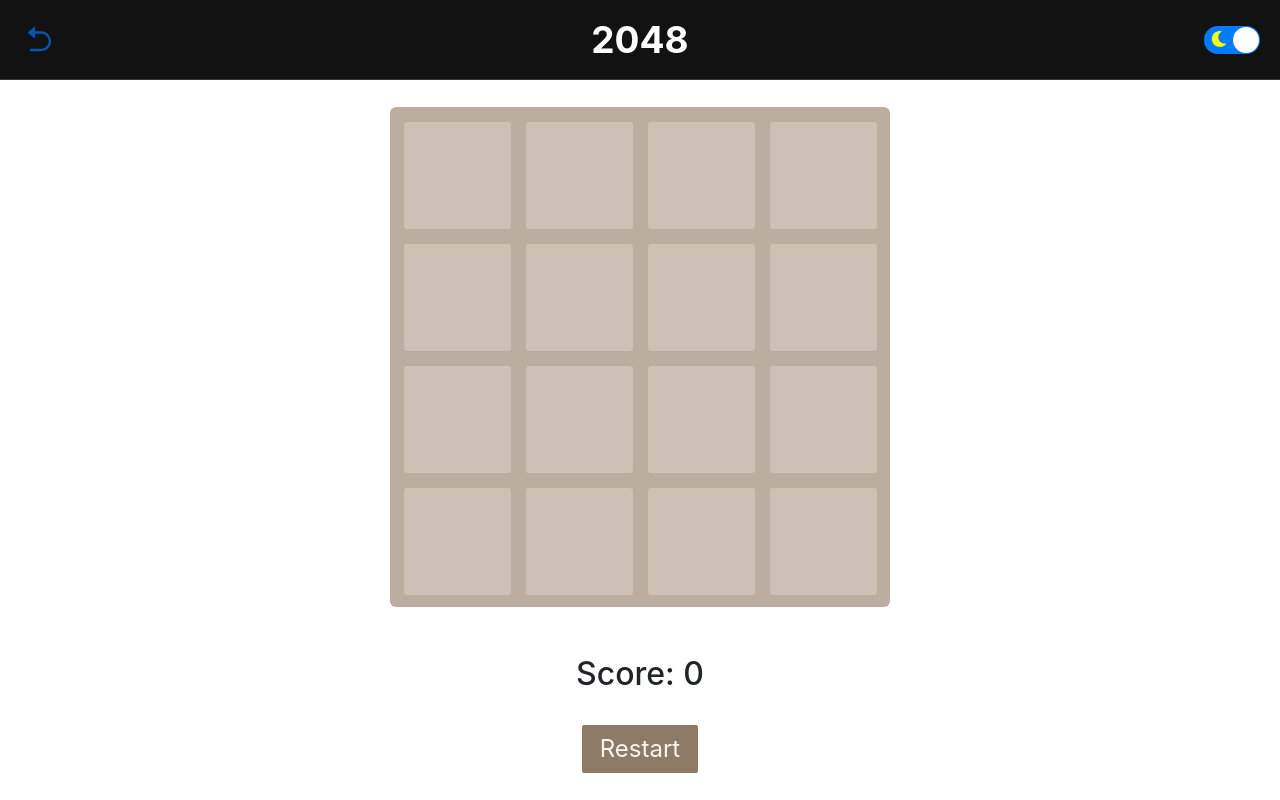
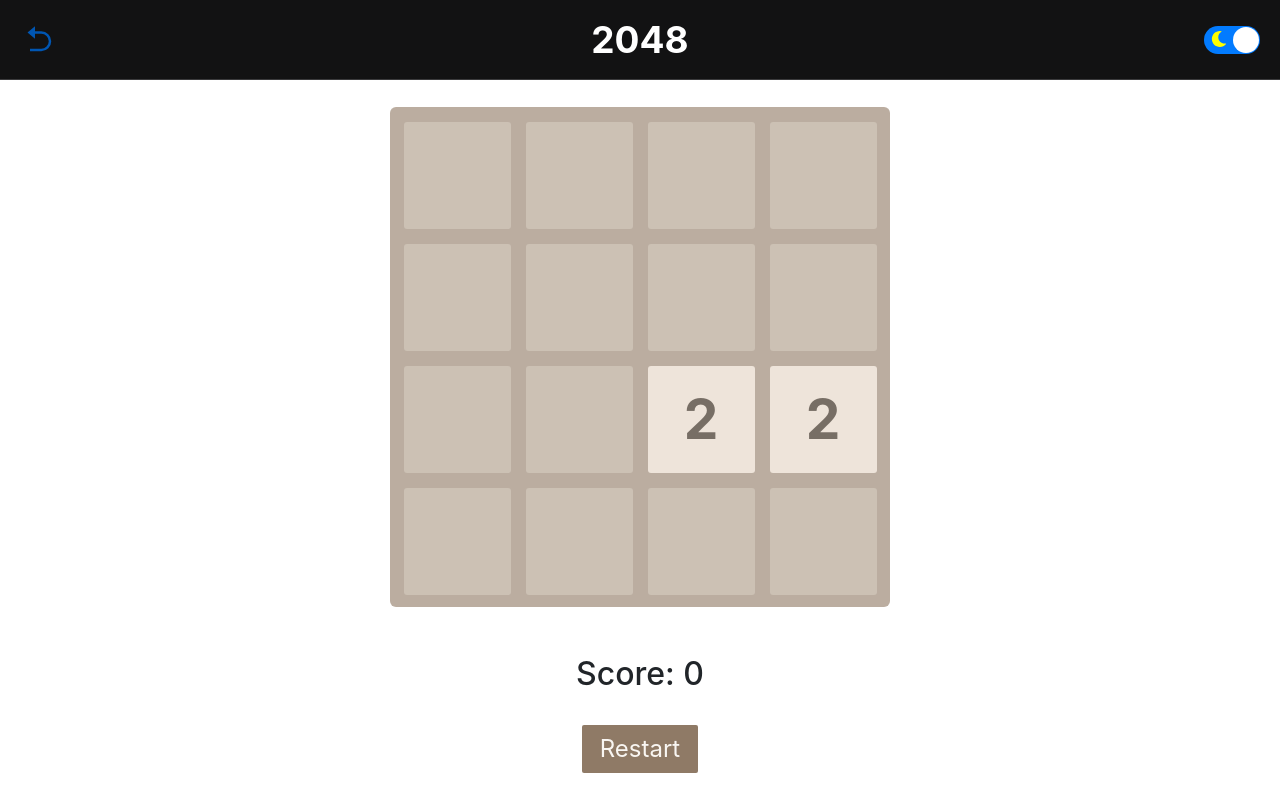
Before and after one commit to William-Feng/mini-playground, a React (Create React App) app: page /2048 in a window 1280 px wide. Built offline with nearby package versions, Linux system fonts and the light colour scheme.

Commit message:
Refactor 2D board setup with React

```diff
--- a/src/components/2048/Game2048.css
+++ b/src/components/2048/Game2048.css
@@ -24,67 +24,67 @@
   cursor: default;
 }
 
-.num2 {
+#game2048 .num2 {
   background-color: #eee4da;
   color: #776e65;
 }
 
-.num4 {
+#game2048 .num4 {
   background-color: #eee1c9;
   color: #776e65;
 }
 
-.num8 {
+#game2048 .num8 {
   background-color: #f3b279;
   color: #f9f6f2;
 }
 
-.num16 {
+#game2048 .num16 {
   background-color: #f69564;
   color: #f9f6f2;
 }
 
-.num32 {
+#game2048 .num32 {
   background-color: #f77c5f;
   color: #f9f6f2;
 }
 
-.num64 {
+#game2048 .num64 {
   background-color: #f75f3c;
   color: #f9f6f2;
 }
 
-.num128 {
+#game2048 .num128 {
   background-color: #edd073;
   color: #f9f6f2;
   font-size: 45px;
 }
 
-.num256 {
+#game2048 .num256 {
   background-color: #eecc62;
   color: #f9f6f2;
   font-size: 45px;
 }
 
-.num512 {
+#game2048 .num512 {
   background-color: #edc950;
   color: #f9f6f2;
   font-size: 45px;
 }
 
-.num1024 {
+#game2048 .num1024 {
   background-color: #edc53f;
   color: #f9f6f2;
   font-size: 40px;
 }
 
-.num2048 {
+#game2048 .num2048 {
   background-color: #edc22e;
   color: #f9f6f2;
   font-size: 40px;
 }
 
-.num4096 {
+#game2048 .num4096 {
   background-color: #3c3a32;
   color: #f9f6f2;
   font-size: 40px;
--- a/src/components/2048/Game2048.js
+++ b/src/components/2048/Game2048.js
@@ -1,16 +1,44 @@
-import React from "react";
+import React, { useEffect, useState } from "react";
 import "./Game2048.css";
 
 function Game2048() {
+  const SIZE = 4;
+
+  const [score, setScore] = useState(0);
+  const [gameOver, setGameOver] = useState(false);
+
+  const gameInitialisation = () => {
+    setScore(0);
+    setGameOver(false);
+    return initialiseBoard();
+  };
+
+  // Generate two cells on an empty board
+  const initialiseBoard = () => {
+    let board = [...Array(SIZE)].map(() => Array(SIZE).fill(""));
+    let cellsGenerated = 0;
+
+    while (true) {
+      let row = Math.floor(Math.random() * SIZE);
+      let column = Math.floor(Math.random() * SIZE);
+
+      if (board[row][column] == "") {
+        let chance = Math.floor(Math.random() * 10);
+        if (chance == 0) {
+          board[row][column] = 4;
+        } else {
+          board[row][column] = 2;
+        }
+        cellsGenerated++;
+        if (cellsGenerated == 2) return board;
+      }
+    }
+  };
+
+  const [board, setBoard] = useState(gameInitialisation);
+
   /*
-  const cells = [...document.querySelectorAll(".cell")];
-  const scoreMessage = document.getElementById("score");
-  const restart = document.getElementById("restart");
-
-  const SIZE = 4;
-  let board = [];
   let prevBoard = [];
-  let score;
 
   newGame();
   restart.addEventListener("click", newGame);
@@ -30,44 +58,24 @@ function Game2048() {
     document.addEventListener("keydown", shiftBoard);
   }
 
-  // Initialise all cells within the 2D board to be empty
-  function initaliseBoard() {
-    let tempBoard = [];
-
-    cells.forEach((cell) => {
-      cell.className = "cell";
-      cell.innerText = "";
-      tempBoard.push(cell.innerText);
-    });
-    while (tempBoard.length) {
-      board.push(tempBoard.splice(0, SIZE));
-    }
-  }
-
   // Generate a new number within the board
-  function generateCell() {
+  const generateCell = () => {
     while (true) {
-      row = Math.floor(Math.random() * SIZE);
-      column = Math.floor(Math.random() * SIZE);
+      let row = Math.floor(Math.random() * SIZE);
+      let column = Math.floor(Math.random() * SIZE);
 
       if (board[row][column] == "") {
-        let cell = getCell(row, column);
-
         // 10% chance of generating a 4, 90% chance of generating a 2
-        chance = Math.floor(Math.random() * 10);
+        let chance = Math.floor(Math.random() * 10);
         if (chance == 0) {
           board[row][column] = 4;
-          cell.innerText = 4;
-          cell.classList.add("num4");
         } else {
           board[row][column] = 2;
-          cell.innerText = 2;
-          cell.classList.add("num2");
         }
         return;
       }
     }
-  }
+  };
 
   // Return the cell with corresponding id based on the row and column provided
   function getCell(row, column) {
@@ -297,28 +305,27 @@ function Game2048() {
   return (
     <div className="container" id="game2048">
       <div className="board">
-        <div className="cell" id="0-0"></div>
-        <div className="cell" id="0-1"></div>
-        <div className="cell" id="0-2"></div>
-        <div className="cell" id="0-3"></div>
-        <div className="cell" id="1-0"></div>
-        <div className="cell" id="1-1"></div>
-        <div className="cell" id="1-2"></div>
-        <div className="cell" id="1-3"></div>
-        <div className="cell" id="2-0"></div>
-        <div className="cell" id="2-1"></div>
-        <div className="cell" id="2-2"></div>
-        <div className="cell" id="2-3"></div>
-        <div className="cell" id="3-0"></div>
-        <div className="cell" id="3-1"></div>
-        <div className="cell" id="3-2"></div>
-        <div className="cell" id="3-3"></div>
+        {board.map((row, i) =>
+          row.map((value, j) => (
+            <div
+              className={"cell " + (value ? "num" + value : "")}
+              key={`${i}-${j}`}
+            >
+              {value}
+            </div>
+          ))
+        )}
       </div>
       <div>
-        <h2>
-          Score: <span id="score">0</span>
-        </h2>
-        <button className="restart" id="game2048">
+        <h2>Score: {score}</h2>
+        {gameOver ? (
+          <h2>
+            <b>GAME OVER</b>
+          </h2>
+        ) : (
+          ""
+        )}
+        <button className="restart" onClick={() => setBoard(initialiseBoard)}>
           Restart
         </button>
       </div>
```
